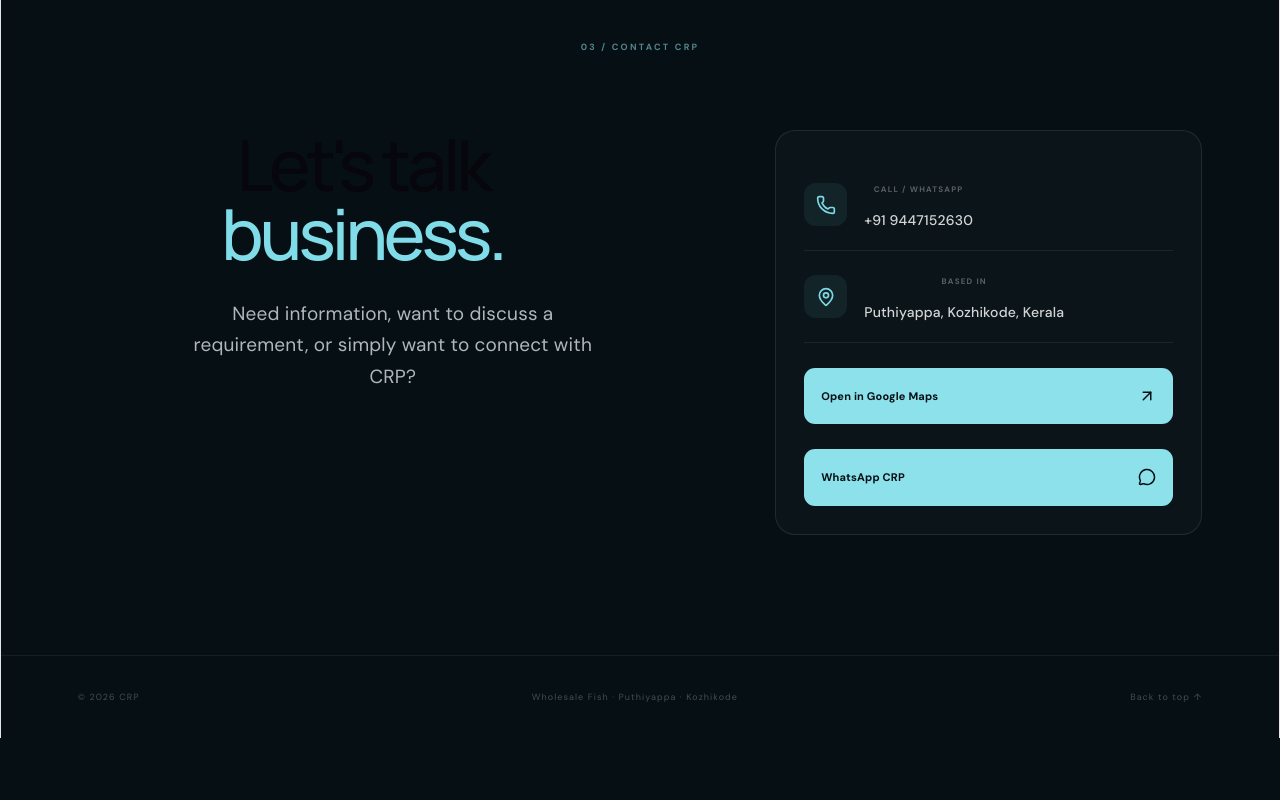
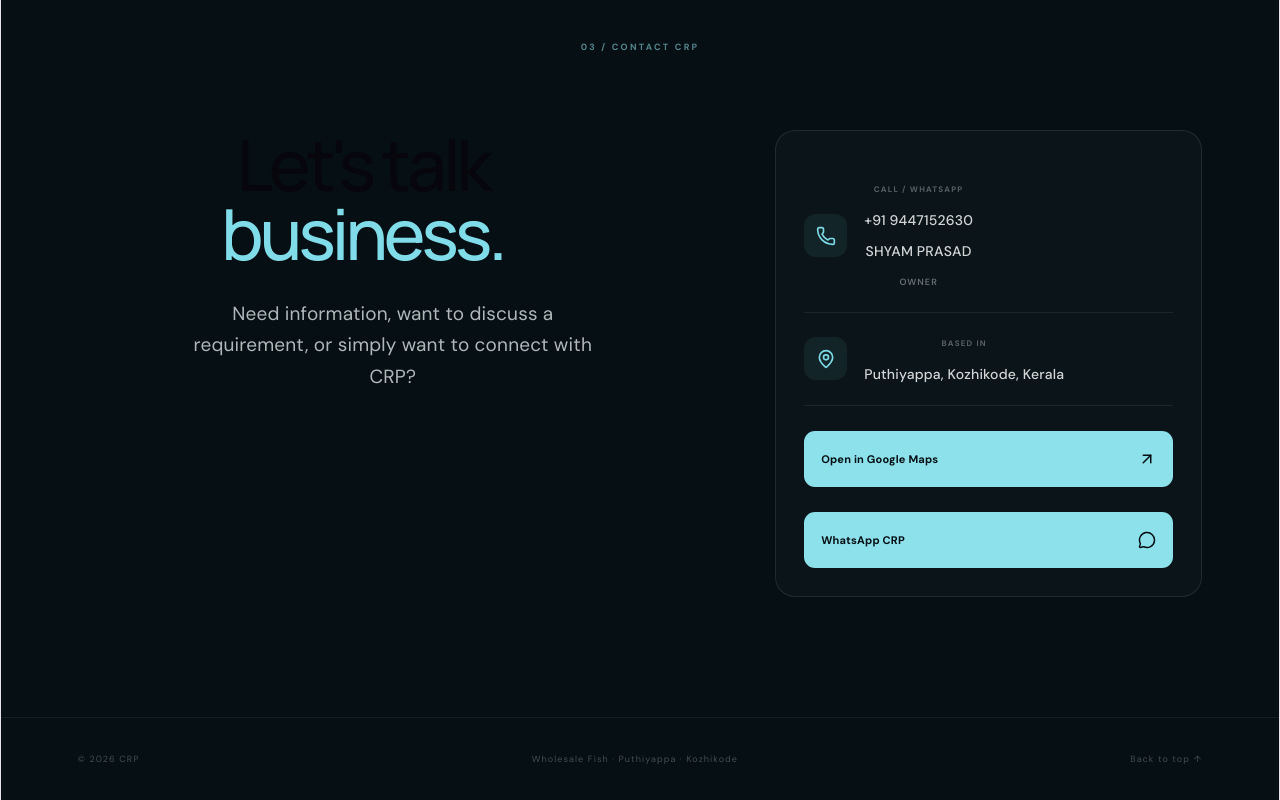
Before and after one commit to karthikshivad-ux/CRP-Website, a React (Vite) app: page / in a window 1280 px wide. Shown: the part 2079-2879 px from the top of the page. Before the commit the page ends 2817 px from the top, so only its background shows below. Built offline with nearby package versions, Linux system fonts and the light colour scheme.

Commit message:
ph.no name updated

```diff
--- a/src/App.css
+++ b/src/App.css
@@ -1454,3 +1454,10 @@ footer a:hover {
     margin-left: 95px;
   }
 }
+.contact-row small {
+  color: rgba(255, 255, 255, 0.38);
+  font-size: 9px;
+  font-weight: 600;
+  letter-spacing: 0.12em;
+  text-transform: uppercase;
+}
--- a/src/App.jsx
+++ b/src/App.jsx
@@ -1394,6 +1394,10 @@ function App() {
 
                   </a>
 
+                  <strong>SHYAM PRASAD</strong>
+
+                  <small>OWNER</small>
+
                 </div>
 
               </div>
```
